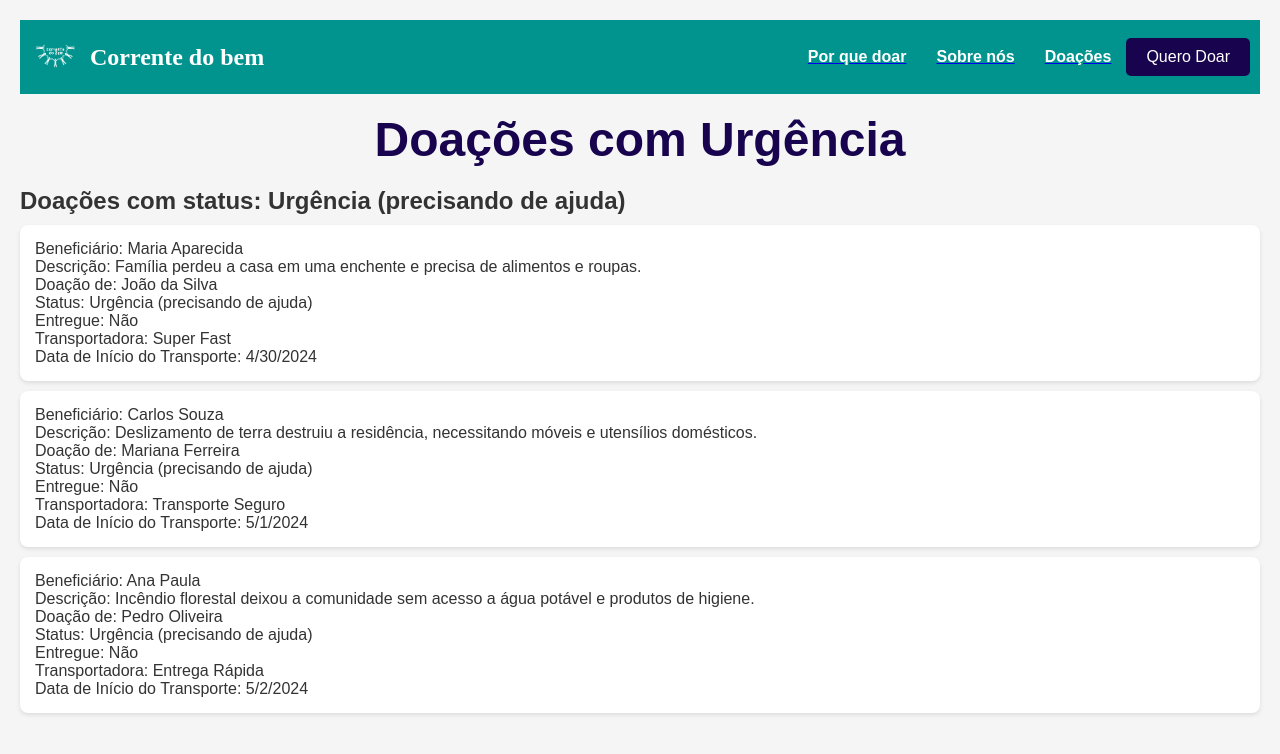
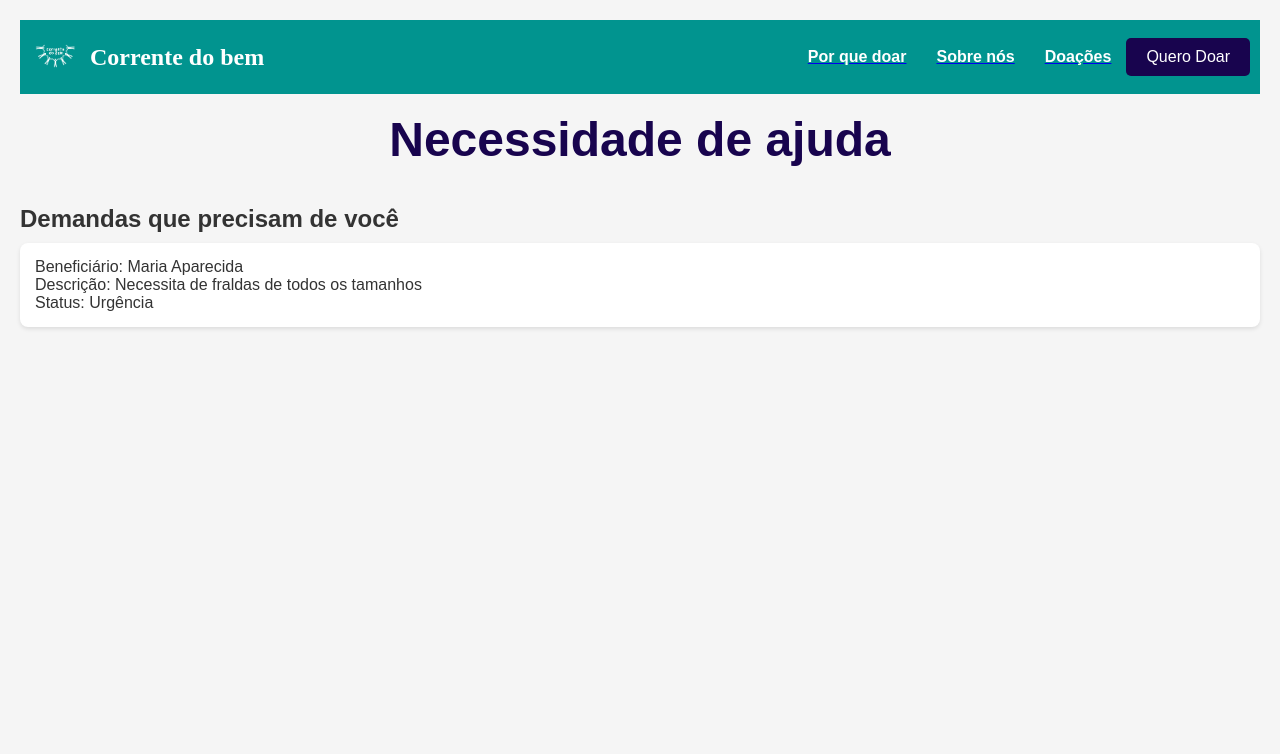
Before and after one commit to polichain/hackathon-g1, a Next.js app in the folder packages/nextjs/: page /quero-doar in a window 1280 px wide. Shown: the top 754 px of the page. Built offline with nearby package versions, Linux system fonts and the light colour scheme.

Commit message:
front changes

```diff
--- a/packages/nextjs/pages/quero-doar.tsx
+++ b/packages/nextjs/pages/quero-doar.tsx
@@ -1,92 +1,149 @@
 import React, { useState } from "react";
 import { Header } from "~~/components/Header";
 
-interface Need {
+interface Request {
   id: number;
   beneficiary: string;
   description: string;
   status: string;
   requiresTransport: boolean;
-}
-
-interface Donation {
-  needId: number;
   donor: string;
   delivered: boolean;
   carrier: string;
   transitStartTime: number;
 }
 
-const needs: Need[] = [
+const requests: Request[] = [
   {
     id: 1,
     beneficiary: "Maria Aparecida",
-    description: "Família perdeu a casa em uma enchente e precisa de alimentos e roupas.",
-    status: "Ativa",
+    description: "Necessita de fraldas de todos os tamanhos",
+    status: "Urgência",
     requiresTransport: true,
+    donor: "Empresa F",
+    delivered: false,
+    carrier: "Transportadora A",
+    transitStartTime: 1714458178,
   },
   {
     id: 2,
-    beneficiary: "Carlos Souza",
-    description: "Deslizamento de terra destruiu a residência, necessitando móveis e utensílios domésticos.",
-    status: "Ativa",
-    requiresTransport: true,
+    beneficiary: "João da Silva",
+    description: "Necessita de 10 colchões",
+    status: "Sanada",
+    requiresTransport: false,
+    donor: "Empresa E",
+    delivered: true,
+    carrier: "Transportadora B",
+    transitStartTime: 1714588878,
   },
   {
     id: 3,
-    beneficiary: "Ana Paula",
-    description: "Incêndio florestal deixou a comunidade sem acesso a água potável e produtos de higiene.",
-    status: "Ativa",
+    beneficiary: "Alice de Oliveira",
+    description: "Necessita de 100L de água e 200kg de alimento",
+    status: "Em transporte",
     requiresTransport: true,
+    donor: "Empresa D",
+    delivered: false,
+    carrier: "Transportadora C",
+    transitStartTime: 1714669848,
+  },
+  {
+    id: 4,
+    beneficiary: "Artur Calixto",
+    description: "Necessita de 200L de água",
+    status: "Esperando retirada",
+    requiresTransport: false,
+    donor: "Empresa C",
+    delivered: true,
+    carrier: "Transportadora D",
+    transitStartTime: 1714574878,
+  },
+  {
+    id: 5,
+    beneficiary: "Willian de Azevedo",
+    description: "Necessita de 230kg de alimento e 4 pacotes de fraldas geriátricas",
+    status: "Recebida",
+    requiresTransport: true,
+    donor: "Empresa B",
+    delivered: false,
+    carrier: "Transportadora E",
+    transitStartTime: 1714388742,
+  },
+  {
+    id: 6,
+    beneficiary: "Evandro Souza",
+    description: "Necessita de remédios para pressão alta e diabetes",
+    status: "Em estoque",
+    requiresTransport: false,
+    donor: "Empresa A",
+    delivered: true,
+    carrier: "Transportadora F",
+    transitStartTime: 1714296541,
   },
 ];
 
-const donations: Donation[] = [
-  { needId: 1, donor: "João da Silva", delivered: false, carrier: "Super Fast", transitStartTime: 1714444878 },
-  {
-    needId: 2,
-    donor: "Mariana Ferreira",
-    delivered: false,
-    carrier: "Transporte Seguro",
-    transitStartTime: 1714544878,
-  },
-  { needId: 3, donor: "Pedro Oliveira", delivered: false, carrier: "Entrega Rápida", transitStartTime: 1714644878 },
-];
+const Popup: React.FC<{ request: Request | null; onClose: () => void }> = ({ request, onClose }) => {
+  if (!request) return null;
 
-const urgentStatuses = ["Ativa"];
+  return (
+    <div className="fixed inset-0 flex items-center justify-center z-50 bg-black bg-opacity-50">
+      <div className="popup-content bg-white p-6 rounded-lg shadow-lg w-1/2">
+        <h2 className="text-2xl mb-4">Detalhes da Doação</h2>
+        <p>Beneficiário: {request.beneficiary}</p>
+        <p>Descrição: {request.description}</p>
+        <p>Status: {request.status}</p>
+        <p>Doação de: {request.donor}</p>
+        <p>Entregue: {request.delivered ? "Sim" : "Não"}</p>
+        <p>Transportadora: {request.carrier}</p>
+        <p>Data de Início do Transporte: {new Date(request.transitStartTime * 1000).toLocaleDateString()}</p>
+        {request.status === "Urgência" && <button className="btn btn-primary mt-4">Doar</button>}
+        <button className="btn btn-secondary mt-4" onClick={onClose}>
+          Fechar
+        </button>
+      </div>
+    </div>
+  );
+};
 
-const QueroDoar: React.FC = () => {
-  const [selectedStatus] = useState("Urgência (precisando de ajuda)");
+const DonationContainer: React.FC<{ request: Request; onClick: () => void }> = ({ request, onClick }) => (
+  <div className="donation-item cursor-pointer p-4 border-b border-gray-200" onClick={onClick}>
+    <p>Beneficiário: {request.beneficiary}</p>
+    <p>Descrição: {request.description}</p>
+    <p>Status: {request.status}</p>
+  </div>
+);
+
+const Doacoes: React.FC = () => {
+  const [selectedRequest, setSelectedRequest] = useState<Request | null>(null);
+  const selectedStatus = "Urgência";
+
+  const handleRequestClick = (request: Request) => {
+    setSelectedRequest(request);
+  };
+
+  const handleClosePopup = () => {
+    setSelectedRequest(null);
+  };
 
   return (
     <div className="page-container">
       <Header />
       <main>
         <br />
-        <h1 className="centered-title">Doações com Urgência</h1>
+        <h1 className="centered-title">Necessidade de ajuda</h1>
         <div className="donations-list">
-          <h2>Doações com status: {selectedStatus}</h2>
-          {donations
-            .filter(donation => needs.some(need => need.id === donation.needId && urgentStatuses.includes(need.status)))
-            .map(donation => {
-              const need = needs.find(need => need.id === donation.needId);
-              if (!need) return null;
-              return (
-                <div key={donation.needId} className="donation-item">
-                  <p>Beneficiário: {need.beneficiary}</p>
-                  <p>Descrição: {need.description}</p>
-                  <p>Doação de: {donation.donor}</p>
-                  <p>Status: {selectedStatus}</p>
-                  <p>Entregue: {donation.delivered ? "Sim" : "Não"}</p>
-                  <p>Transportadora: {donation.carrier}</p>
-                  <p>Data de Início do Transporte: {new Date(donation.transitStartTime * 1000).toLocaleDateString()}</p>
-                </div>
-              );
-            })}
+          <br />
+          <h2>Demandas que precisam de você</h2>
+          {requests
+            .filter(request => request.status === selectedStatus)
+            .map(request => (
+              <DonationContainer key={request.id} request={request} onClick={() => handleRequestClick(request)} />
+            ))}
         </div>
       </main>
+      {selectedRequest && <Popup request={selectedRequest} onClose={handleClosePopup} />}
     </div>
   );
 };
 
-export default QueroDoar;
+export default Doacoes;
--- a/packages/nextjs/styles/globals.css
+++ b/packages/nextjs/styles/globals.css
@@ -155,3 +155,45 @@ body {
   border-radius: 8px;
   box-shadow: 0 2px 4px rgba(0, 0, 0, 0.1);
 }
+
+.fixed {
+  position: fixed;
+  top: 0;
+  left: 0;
+  right: 0;
+  bottom: 0;
+  display: flex;
+  align-items: center;
+  justify-content: center;
+  z-index: 50;
+  background-color: rgba(0, 0, 0, 0.5);
+}
+
+.popup-content {
+  background-color: white;
+  padding: 2rem;
+  border-radius: 0.5rem;
+  box-shadow: 0 2px 10px rgba(0, 0, 0, 0.1);
+  width: 50%;
+}
+
+.btn {
+  padding: 0.5rem 1rem;
+  border: none;
+  border-radius: 0.25rem;
+  cursor: pointer;
+}
+
+.btn-primary {
+  background-color: #007bff;
+  color: white;
+}
+
+.btn-secondary {
+  background-color: #6c757d;
+  color: white;
+}
+
+.mt-4 {
+  margin-top: 1rem;
+}
```
Also changed, not shown: packages/nextjs/pages/doacoes.tsx (+116 -84 lines).
